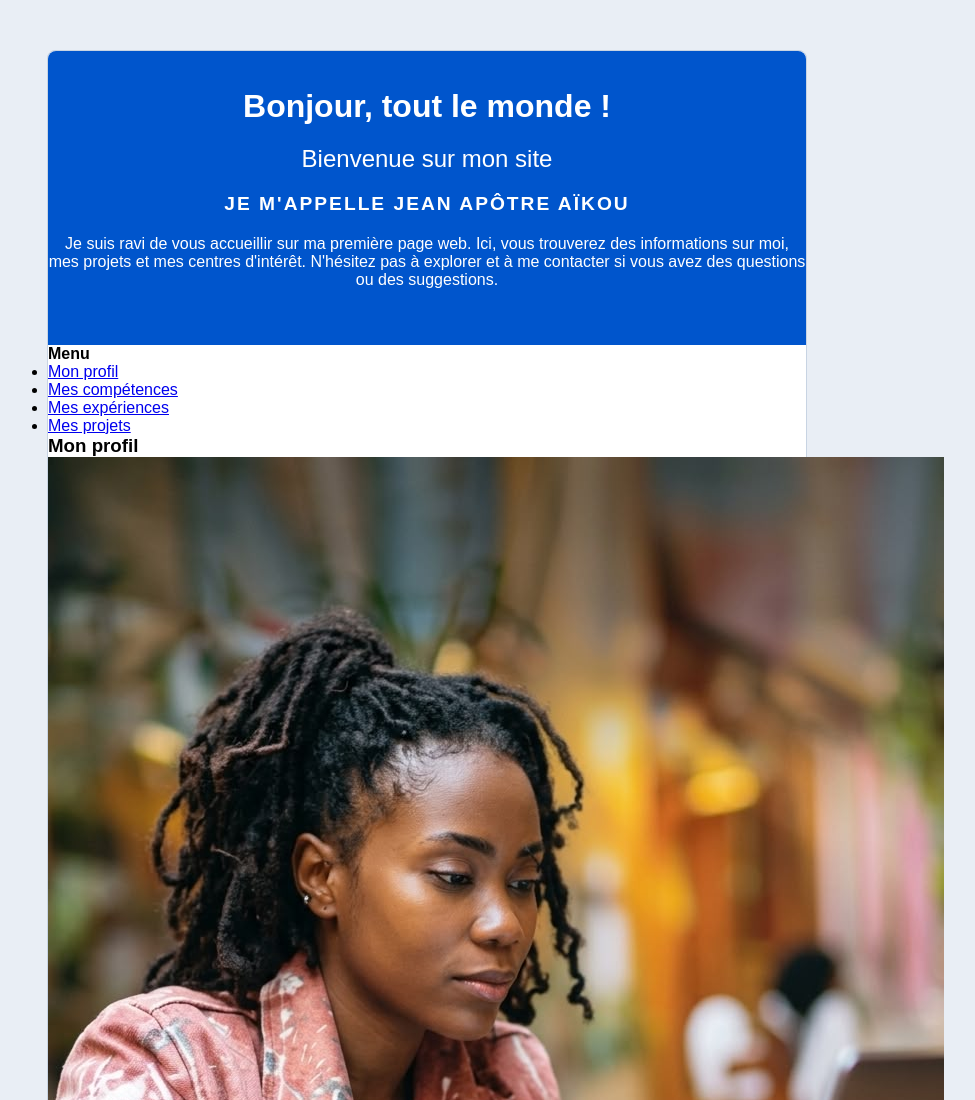
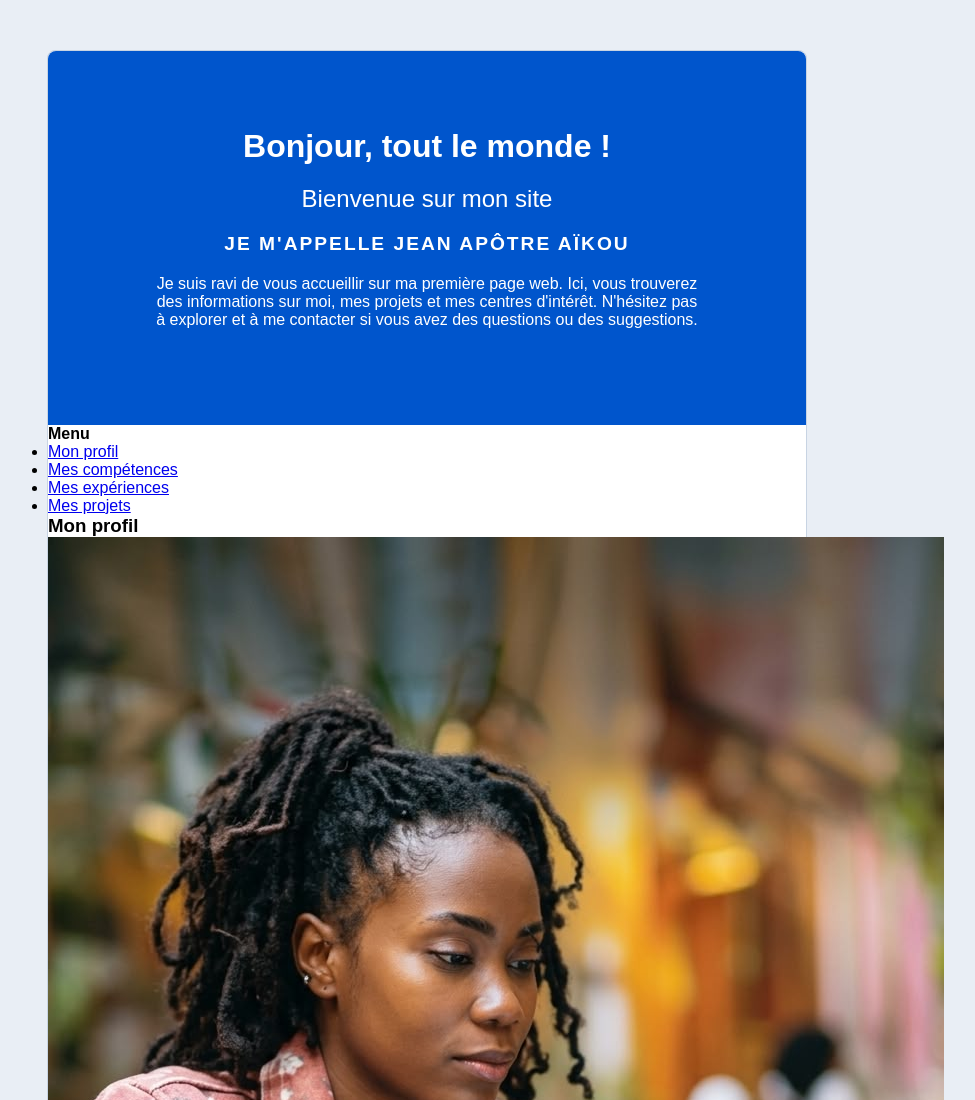
Before and after one commit to Adokoujeannine/Dev_junior, a plain HTML site: page index.html in a window 1280 px wide. Shown: the top 1100 px of the page, without its empty margins (213-1188 px from the left). Drawn offline with Linux system fonts and the light colour scheme.

Commit message:
style css

```diff
--- a/style.css
+++ b/style.css
@@ -27,7 +27,7 @@ header {
     background-color: #0055CC;
     color: #ffffff;
     text-align: center;
-    padding: px 30px;
+    padding: 40px;
     border-radius: 8px 8px 0px 0px;
     display: flex;
     justify-content: center;
@@ -59,5 +59,6 @@ header p {
     font-size: 1em;
     Font-weight: 300;
     margin-bottom: 20px;
+    width: 80%;
 
 }
```
